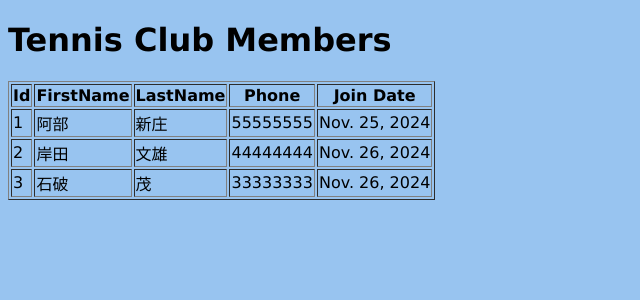
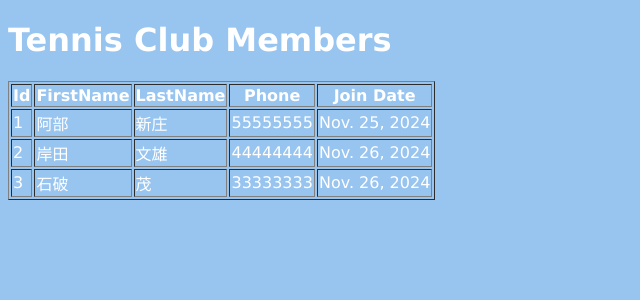
Before and after one commit to SystemSolution21/django_tennis_club, a Django app: page /testing/ in a window 1280 px wide. Shown: the top 300 px of the page, without its empty margins (0-640 px from the left). Run offline with Django 5.2, Linux system fonts and the light colour scheme; data comes from the database, SQL or seed files in the repository.

Commit message:
Create globalstaticfiles

```diff
--- a/pyproject.toml
+++ b/pyproject.toml
@@ -8,6 +8,7 @@ readme = "README.md"
 [tool.poetry.dependencies]
 python = "^3.12"
 django = "^5.1.3"
+whitenoise = "^6.8.2"
 
 
 [build-system]
--- /dev/null
+++ b/tennis_club/globalstaticfiles/global.css
@@ -0,0 +1,5 @@
+body {
+    background: rgb(152, 196, 240);
+    font-family: Verdana, Geneva, Tahoma, sans-serif;
+    color: white;
+}
--- a/tennis_club/members/templates/members/base.html
+++ b/tennis_club/members/templates/members/base.html
@@ -6,7 +6,7 @@
     <meta charset="UTF-8" />
     <meta name="viewport" content="width=device-width, initial-scale=1.0" />
     <title>{% block title %} {% endblock %}</title>
-    <link rel="stylesheet" href="{% static 'members/style.css' %}">
+    <link rel="stylesheet" href="{% static 'global.css' %}">
   </head>
 
   <body>
--- a/tennis_club/members/templates/members/template.html
+++ b/tennis_club/members/templates/members/template.html
@@ -6,7 +6,7 @@
         <meta charset="UTF-8">
         <meta name="viewport" content="width=device-width, initial-scale=1.0">
         <title>Testing</title>
-        <link rel="stylesheet" href="{% static 'members/style.css' %}">
+        <link rel="stylesheet" href="{% static 'global.css' %}">
     </head>
 
     <body>
--- a/tennis_club/tennis_club/settings.py
+++ b/tennis_club/tennis_club/settings.py
@@ -48,6 +48,7 @@ MIDDLEWARE = [
     "django.contrib.auth.middleware.AuthenticationMiddleware",
     "django.contrib.messages.middleware.MessageMiddleware",
     "django.middleware.clickjacking.XFrameOptionsMiddleware",
+    "whitenoise.middleware.WhiteNoiseMiddleware",
 ]
 
 ROOT_URLCONF = "tennis_club.urls"
@@ -116,7 +117,11 @@ USE_TZ = True
 # Static files (CSS, JavaScript, Images)
 # https://docs.djangoproject.com/en/5.1/howto/static-files/
 
+STATIC_ROOT = BASE_DIR / "staticfiles"
+
 STATIC_URL = "static/"
+
+STATICFILES_DIRS = [BASE_DIR / "globalstaticfiles"]
 
 # Default primary key field type
 # https://docs.djangoproject.com/en/5.1/ref/settings/#default-auto-field
```
Also changed, not shown: 1 other file.
